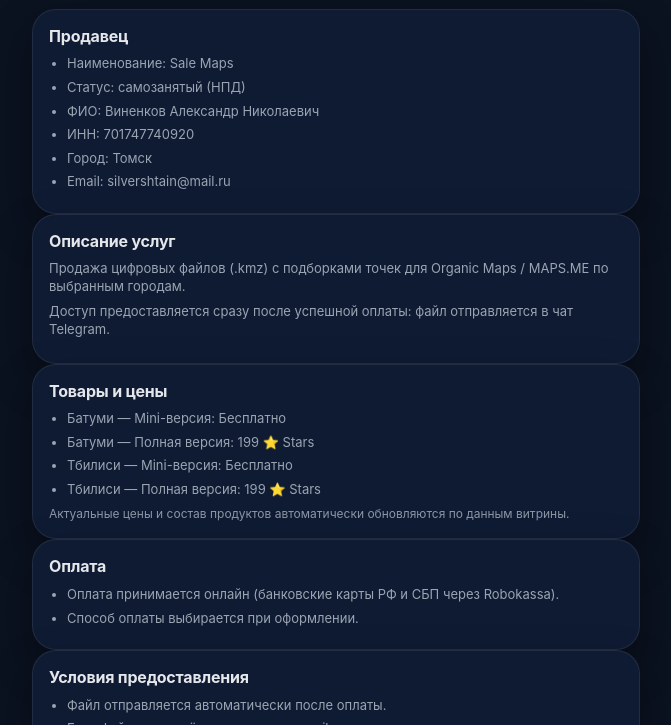
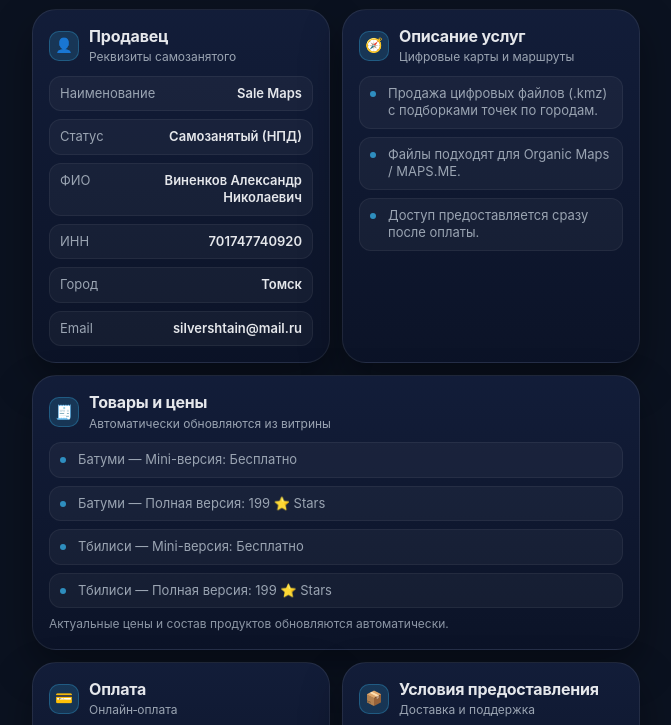
Before and after one commit to SiLVERSHTAiN/sale_map, a website: page docs/offer.html in a window 1280 px wide. Shown: the part 65-790 px from the top of the page, without its empty margins (304-975 px from the left). Drawn offline with Linux system fonts and the light colour scheme.

Commit message:
Polish offer page layout

```diff
--- a/docs/offer.html
+++ b/docs/offer.html
@@ -19,62 +19,98 @@
             <a class="chip" href="./index.html">🏠 Главная</a>
         </div>
 
+        <div class="doc-grid">
             <div class="card doc">
+                <div class="doc-head">
+                    <div class="doc-icon">👤</div>
+                    <div>
                         <h2>Продавец</h2>
+                        <div class="doc-sub">Реквизиты самозанятого</div>
+                    </div>
+                </div>
+                <div class="doc-lines">
+                    <div class="doc-line"><span class="label">Наименование</span><span class="value">Sale Maps</span></div>
+                    <div class="doc-line"><span class="label">Статус</span><span class="value">Самозанятый (НПД)</span></div>
+                    <div class="doc-line"><span class="label">ФИО</span><span class="value">Виненков Александр Николаевич</span></div>
+                    <div class="doc-line"><span class="label">ИНН</span><span class="value">701747740920</span></div>
+                    <div class="doc-line"><span class="label">Город</span><span class="value">Томск</span></div>
+                    <div class="doc-line"><span class="label">Email</span><span class="value">silvershtain@mail.ru</span></div>
+                </div>
+            </div>
+
+            <div class="card doc">
+                <div class="doc-head">
+                    <div class="doc-icon">🧭</div>
+                    <div>
+                        <h2>Описание услуг</h2>
+                        <div class="doc-sub">Цифровые карты и маршруты</div>
+                    </div>
+                </div>
                 <ul class="doc-list">
-                <li>Наименование: Sale Maps</li>
-                <li>Статус: самозанятый (НПД)</li>
-                <li>ФИО: Виненков Александр Николаевич</li>
-                <li>ИНН: 701747740920</li>
-                <li>Город: Томск</li>
-                <li>Email: silvershtain@mail.ru</li>
+                    <li>Продажа цифровых файлов (.kmz) с подборками точек по городам.</li>
+                    <li>Файлы подходят для Organic Maps / MAPS.ME.</li>
+                    <li>Доступ предоставляется сразу после оплаты.</li>
                 </ul>
             </div>
 
-        <div class="card doc">
-            <h2>Описание услуг</h2>
-            <p>
-                Продажа цифровых файлов (.kmz) с подборками точек для Organic Maps / MAPS.ME
-                по выбранным городам.
-            </p>
-            <p>
-                Доступ предоставляется сразу после успешной оплаты: файл отправляется в чат Telegram.
-            </p>
+            <div class="card doc doc-span">
+                <div class="doc-head">
+                    <div class="doc-icon">🧾</div>
+                    <div>
+                        <h2>Товары и цены</h2>
+                        <div class="doc-sub">Автоматически обновляются из витрины</div>
                     </div>
-
-        <div class="card doc">
-            <h2>Товары и цены</h2>
+                </div>
                 <ul id="products-list" class="doc-list">
                     <li>Загрузка списка…</li>
                 </ul>
                 <div class="doc-note">
-                Актуальные цены и состав продуктов автоматически обновляются по данным витрины.
+                    Актуальные цены и состав продуктов обновляются автоматически.
                 </div>
             </div>
 
             <div class="card doc">
+                <div class="doc-head">
+                    <div class="doc-icon">💳</div>
+                    <div>
                         <h2>Оплата</h2>
+                        <div class="doc-sub">Онлайн‑оплата</div>
+                    </div>
+                </div>
                 <ul class="doc-list">
-                <li>Оплата принимается онлайн (банковские карты РФ и СБП через Robokassa).</li>
+                    <li>Банковские карты РФ и СБП через Robokassa.</li>
                     <li>Способ оплаты выбирается при оформлении.</li>
                 </ul>
             </div>
 
             <div class="card doc">
+                <div class="doc-head">
+                    <div class="doc-icon">📦</div>
+                    <div>
                         <h2>Условия предоставления</h2>
+                        <div class="doc-sub">Доставка и поддержка</div>
+                    </div>
+                </div>
                 <ul class="doc-list">
                     <li>Файл отправляется автоматически после оплаты.</li>
-                <li>Если файл не пришёл, напишите на email — мы отправим его повторно.</li>
+                    <li>Если файл не пришёл — напишите на email, мы отправим повторно.</li>
                 </ul>
             </div>
 
-        <div class="card doc">
+            <div class="card doc doc-span">
+                <div class="doc-head">
+                    <div class="doc-icon">↩️</div>
+                    <div>
                         <h2>Возврат и отказ</h2>
+                        <div class="doc-sub">Цифровой товар</div>
+                    </div>
+                </div>
                 <ul class="doc-list">
                     <li>До отправки файла возможен полный возврат.</li>
                     <li>После отправки цифрового файла возврат, как правило, не производится.</li>
-                <li>Если файл не доставлен или есть техническая ошибка — мы устраним проблему или вернём оплату.</li>
+                    <li>Если файл не доставлен или есть ошибка — устраним проблему или вернём оплату.</li>
                 </ul>
+            </div>
         </div>
 
         <div class="footer">
--- a/docs/style.css
+++ b/docs/style.css
@@ -350,27 +350,119 @@ a.chip:hover{
   text-decoration: underline;
 }
 
+.doc-grid{
+  display: grid;
+  gap: 12px;
+}
+
+@media (min-width: 720px){
+  .doc-grid{
+    grid-template-columns: repeat(2, minmax(0, 1fr));
+  }
+  .doc-span{
+    grid-column: 1 / -1;
+  }
+}
+
+.card.doc{
+  background: linear-gradient(180deg, rgba(19,30,58,.96) 0%, rgba(12,20,40,.96) 100%);
+}
+
+.doc-head{
+  display: flex;
+  align-items: center;
+  gap: 10px;
+  margin-bottom: 10px;
+}
+
+.doc-icon{
+  width: 30px;
+  height: 30px;
+  border-radius: 10px;
+  display: grid;
+  place-items: center;
+  background: rgba(56,189,248,.16);
+  border: 1px solid rgba(56,189,248,.28);
+  color: #dbeafe;
+  font-size: 14px;
+}
+
 .card.doc h2{
-  margin: 0 0 8px;
+  margin: 0;
   font-size: 16px;
   letter-spacing: -.2px;
 }
 
-.card.doc p{
-  margin: 0 0 8px;
+.doc-sub{
+  margin: 2px 0 0;
   color: var(--muted);
+  font-size: 12px;
+}
+
+.doc-lines{
+  display: grid;
+  gap: 8px;
+  margin-top: 6px;
+}
+
+.doc-line{
+  display: flex;
+  justify-content: space-between;
+  gap: 12px;
+  padding: 8px 10px;
+  border-radius: 12px;
+  background: rgba(255,255,255,.04);
+  border: 1px solid rgba(255,255,255,.06);
   font-size: 13px;
+}
+
+.doc-line .label{
+  color: var(--muted);
+}
+
+.doc-line .value{
+  color: var(--text);
+  font-weight: 600;
+  text-align: right;
+}
+
+@media (max-width: 520px){
+  .doc-line{
+    flex-direction: column;
+    align-items: flex-start;
+  }
+  .doc-line .value{
+    text-align: left;
+  }
 }
 
 .doc-list{
   margin: 0;
-  padding-left: 18px;
+  padding: 0;
+  list-style: none;
+  display: grid;
+  gap: 8px;
   color: var(--muted);
   font-size: 13px;
 }
 
 .doc-list li{
-  margin: 6px 0;
+  padding: 8px 10px 8px 28px;
+  border-radius: 12px;
+  background: rgba(255,255,255,.04);
+  border: 1px solid rgba(255,255,255,.06);
+  position: relative;
+}
+
+.doc-list li::before{
+  content: '';
+  position: absolute;
+  left: 10px;
+  top: 14px;
+  width: 6px;
+  height: 6px;
+  border-radius: 50%;
+  background: rgba(56,189,248,.7);
 }
 
 .doc-note{
```
Lines whose indentation alone changed are shown as unchanged.
